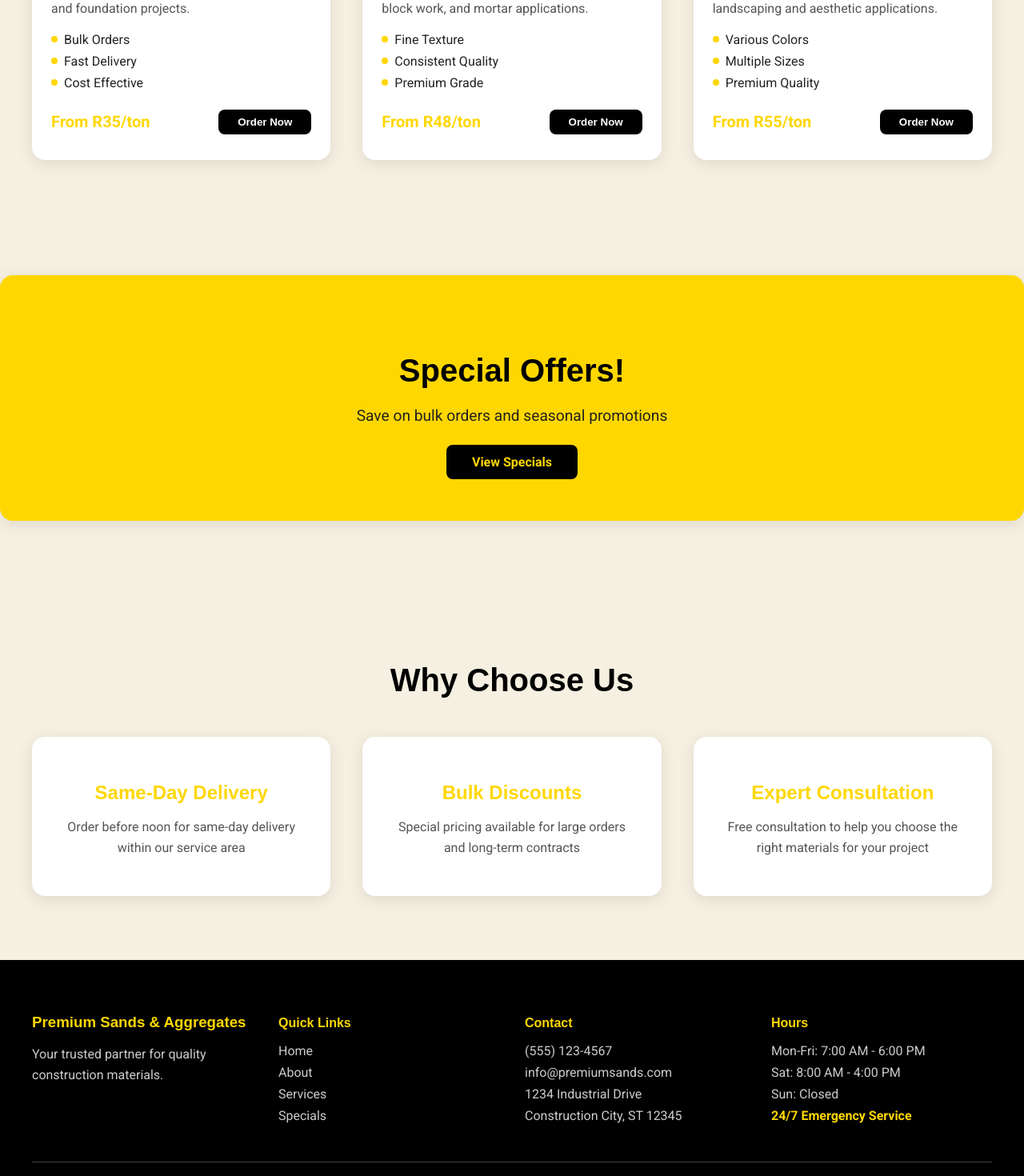
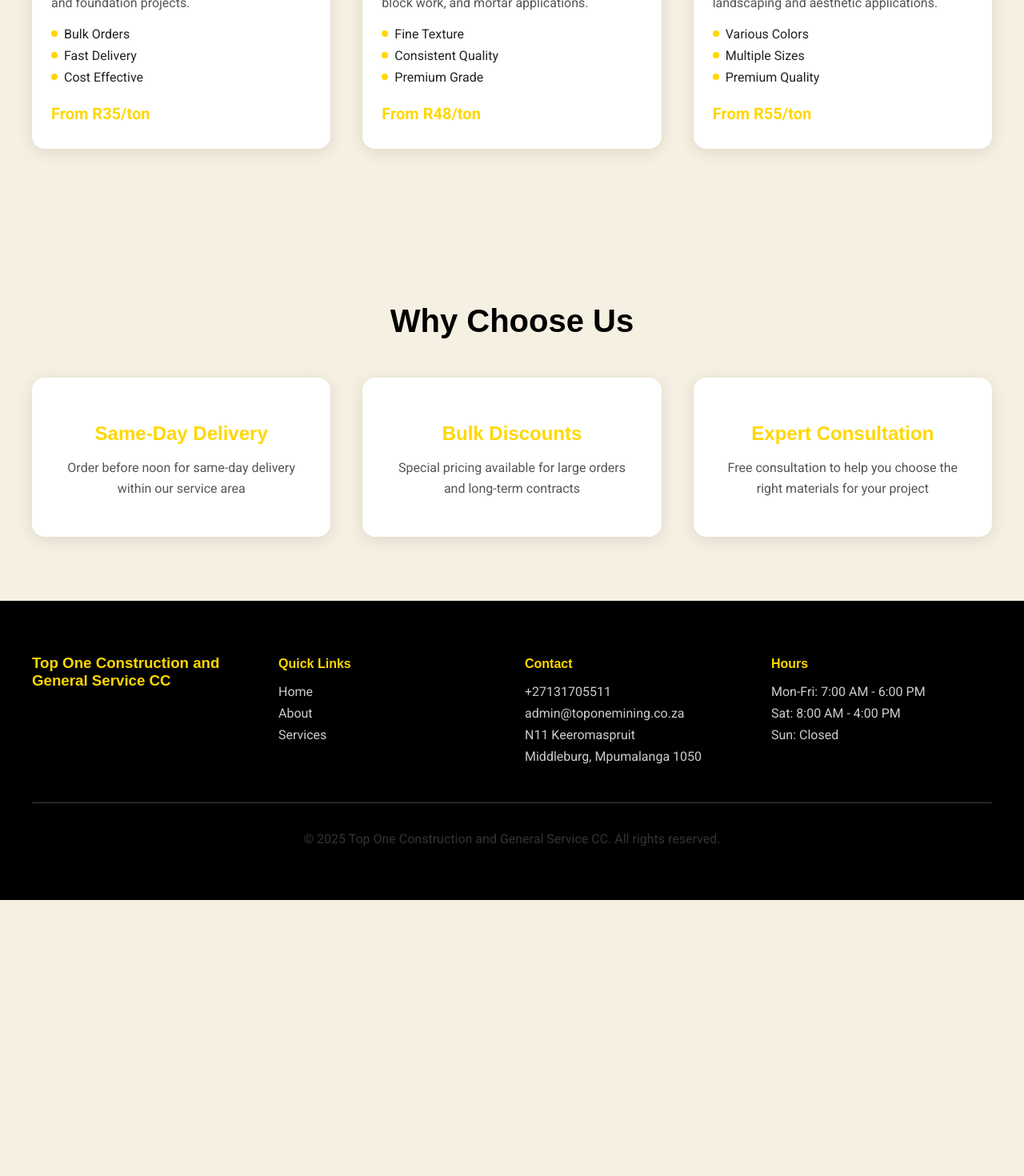
Before and after one commit to TemoshoS/topone, a React (Vite) app: page /services in a window 1280 px wide. Shown: the part 1400-2870 px from the top of the page at 80% size. After the commit the page ends 2525 px from the top, so only its background shows below. Built offline with nearby package versions, Linux system fonts and the light colour scheme.

Commit message:
contacts

```diff
--- a/src/App.tsx
+++ b/src/App.tsx
@@ -27,8 +27,8 @@ export default function App() {
           <div className="footer-container">
             <div className="footer-grid">
               <div>
-                <h3 className="footer-title">Premium Sands & Aggregates</h3>
-                <p className="footer-text">Your trusted partner for quality construction materials.</p>
+                <h3 className="footer-title">Top One Construction and General Service CC</h3>
+
               </div>
               <div>
                 <h4 className="footer-subtitle">Quick Links</h4>
@@ -36,16 +36,16 @@ export default function App() {
                   <li><a href="/">Home</a></li>
                   <li><a href="/about">About</a></li>
                   <li><a href="/services">Services</a></li>
-                  <li><a href="/specials">Specials</a></li>
+
                 </ul>
               </div>
               <div>
                 <h4 className="footer-subtitle">Contact</h4>
                 <ul className="footer-list">
-                  <li>(555) 123-4567</li>
-                  <li>info@premiumsands.com</li>
-                  <li>1234 Industrial Drive</li>
-                  <li>Construction City, ST 12345</li>
+                  <li>+27131705511</li>
+                  <li>admin@toponemining.co.za</li>
+                  <li>N11 Keeromaspruit</li>
+                  <li>Middleburg, Mpumalanga 1050</li>
                 </ul>
               </div>
               <div>
@@ -54,12 +54,12 @@ export default function App() {
                   <li>Mon-Fri: 7:00 AM - 6:00 PM</li>
                   <li>Sat: 8:00 AM - 4:00 PM</li>
                   <li>Sun: Closed</li>
-                  <li className="footer-emergency">24/7 Emergency Service</li>
+
                 </ul>
               </div>
             </div>
             <div className="footer-bottom">
-              <p>&copy; 2025 Premium Sands & Aggregates. All rights reserved.</p>
+              <p>&copy; 2025 Top One Construction and General Service CC. All rights reserved.</p>
             </div>
           </div>
         </footer>
--- a/src/pages/Contact.tsx
+++ b/src/pages/Contact.tsx
@@ -72,8 +72,7 @@ export function Contact() {
                 <div className="icon-box"><Phone className="icon" /></div>
                 <div>
                   <h3>Phone</h3>
-                  <p>(555) 123-4567</p>
-                  <p>(555) 123-4568 (Emergency Line)</p>
+                  <p>+27131705511</p>
                 </div>
               </div>
 
@@ -81,8 +80,7 @@ export function Contact() {
                 <div className="icon-box"><Mail className="icon" /></div>
                 <div>
                   <h3>Email</h3>
-                  <p>info@premiumsands.com</p>
-                  <p>sales@premiumsands.com</p>
+                  <p>admin@toponemining.co.za</p>
                 </div>
               </div>
 
@@ -91,10 +89,15 @@ export function Contact() {
                 <div>
                   <h3>Address</h3>
                   <p>
-                    <a href="https://www.google.com/maps/search/?api=1&query=1234+Industrial+Drive+Construction+City+ST+12345" target="_blank" rel="noopener noreferrer">
-                      1234 Industrial Drive, Construction City, ST 12345
+                    <a
+                      href="https://www.google.com/maps/search/?api=1&query=Umkumaas+St+%26+Umlaas+St+Aerorand+Middelburg+1055"
+                      target="_blank"
+                      rel="noopener noreferrer"
+                    >
+                      N11 Keeromaspruit &amp; Middleburg, Mpumalanga 1050
                     </a>
                   </p>
+
                 </div>
               </div>
 
@@ -105,7 +108,7 @@ export function Contact() {
                   <p>Mon - Fri: 7:00 AM - 6:00 PM</p>
                   <p>Sat: 8:00 AM - 4:00 PM</p>
                   <p>Sun: Closed</p>
-                  <p>24/7 Emergency Service Available</p>
+
                 </div>
               </div>
             </div>
@@ -118,7 +121,7 @@ export function Contact() {
         <div className="container">
           <h2>Find Us</h2>
           <iframe
-            src="https://www.google.com/maps/embed?pb=!1m18!1m12!1m3!1d3774.364507418728!2d29.818107075515304!3d-24.434435378209873!2m3!1f0!2f0!3f0!3m2!1i1024!2i768!4f13.1!3m3!1m2!1s0x1ec16c845fe8da03%3A0x4ce930872bd91aac!2sHans%20Komane%20Secondary%20School!5e1!3m2!1sen!2sza!4v1766076963713!5m2!1sen!2sza"
+            src="https://www.google.com/maps/embed?pb=!1m18!1m12!1m3!1d1590.641418276343!2d29.44317037145702!3d-25.786970123124643!2m3!1f0!2f0!3f0!3m2!1i1024!2i768!4f13.1!3m3!1m2!1s0x1eea60404f1fb7bb%3A0xa2ac8dba26b8658e!2sUmkumaas%20St%20%26%20Umlaas%20St%2C%20Aerorand%2C%20Middelburg%2C%201055!5e1!3m2!1sen!2sza!4v1766090141968!5m2!1sen!2sza"
             width="100%"
             height="450"
             style={{ border: 0, borderRadius: '12px' }}
@@ -135,7 +138,7 @@ export function Contact() {
         <div className="container text-center">
           <h2>Need Immediate Assistance?</h2>
           <p>Call us now for urgent orders and emergency deliveries</p>
-          <a href="tel:5551234567" className="cta-button">Call (555) 123-4567</a>
+          <a href="tel:5551234567" className="cta-button">+27131705511</a>
         </div>
       </section>
     </div>
--- a/src/pages/Home.tsx
+++ b/src/pages/Home.tsx
@@ -1,6 +1,5 @@
 import { Link } from 'react-router-dom';
 import { ImageWithFallback } from '../components/figma/ImageWithFallback';
-import { Truck, Clock, Award } from 'lucide-react';
 import '../styles/home.css';
 
 import heroImage from '../assets/sand truck.jpeg';
@@ -15,11 +14,7 @@ export function Home() {
     { title: 'Gravel Mix', desc: 'Premium gravel mix for landscaping and drainage solutions', image: sandgr },
   ];
 
-  const quickLinks = [
-    { icon: Truck, title: 'Fast Delivery', desc: 'Same-day delivery available' },
-    { icon: Clock, title: '24/7 Service', desc: 'Round the clock support' },
-    { icon: Award, title: '2+ Years', desc: 'Industry experience' },
-  ];
+
 
   const blogs = [
     {
@@ -62,23 +57,6 @@ export function Home() {
         </div>
       </section>
 
-      {/* Quick Links Section */}
-      <section className="quick-links">
-        <div className="container">
-          <div className="grid-4">
-            {quickLinks.map((item, idx) => {
-              const Icon = item.icon;
-              return (
-                <div key={idx} className="quick-card">
-                  <Icon className="quick-icon" />
-                  <h3>{item.title}</h3>
-                  <p>{item.desc}</p>
-                </div>
-              );
-            })}
-          </div>
-        </div>
-      </section>
 
       {/* Featured Products */}
       <section className="products">
--- a/src/pages/Services.tsx
+++ b/src/pages/Services.tsx
@@ -77,7 +77,7 @@ export function Services() {
                 </ul>
                 <div className="product-footer">
                   <span className="price">{product.price}</span>
-                  <button className="order-btn">Order Now</button>
+
                 </div>
               </div>
             ))}
@@ -85,14 +85,7 @@ export function Services() {
         </div>
       </section>
 
-      {/* Special Offers Banner */}
-      <section className="special-offers">
-        <div className="container text-center">
-          <h2>Special Offers!</h2>
-          <p>Save on bulk orders and seasonal promotions</p>
-          <a href="/specials" className="special-link">View Specials</a>
-        </div>
-      </section>
+
 
       {/* Additional Services */}
       <section className="additional-services">
```
